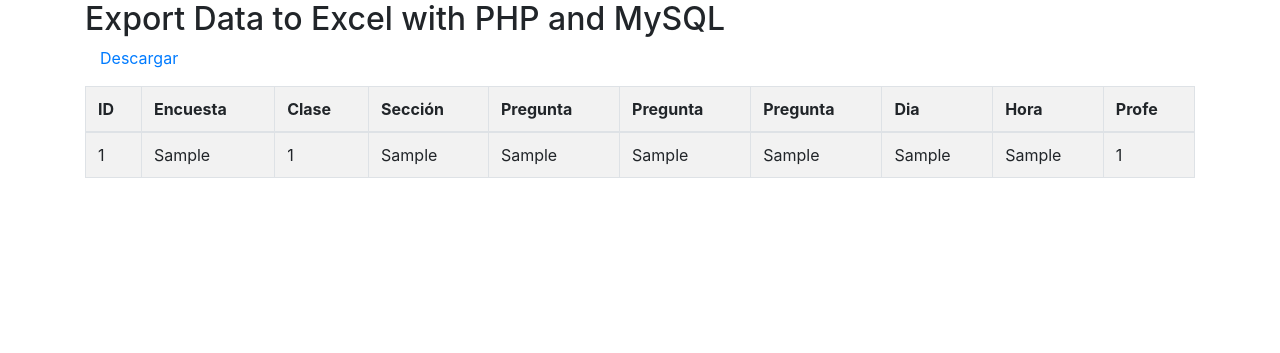
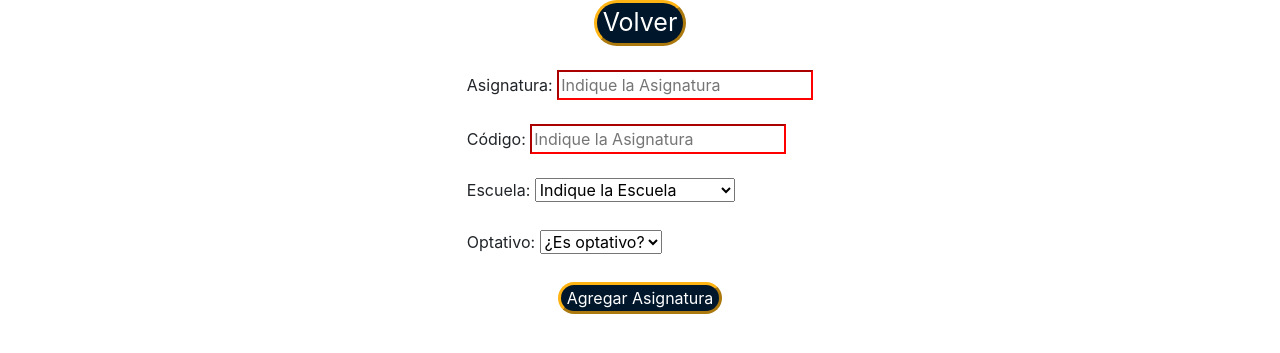
Before and after one commit to fisalazarm/DuocAPP, a PHP site: page /prueba.php in a window 1280 px wide. Shown: the part 151-504 px from the top of the page. Run offline with PHP 8.4, Linux system fonts and the light colour scheme; tables that the repository leaves empty or names only in its code hold one stand-in row (values such as "Sample post").

Commit message:
agregarAsignatura V2

```diff
--- a/administrador.php
+++ b/administrador.php
@@ -12,6 +12,7 @@
         <li><a href="ResultadoEncuestaG.php ">Sabana</a></li>
         <li><a href="Reporte.php ">Todos los usuario</a></li>
         <li><a href="signup-user.php">Registrar Usuario</a></li>
+        <li><a href="agregarAsignatura.php">Agregar Asignatura</a></li>
     </ul></nav>
 
 <?php
--- a/prueba.php
+++ b/prueba.php
@@ -1,67 +1,92 @@
 <html>
-    <?php $title = 'Crear Cuestionario'; ?>
-    <?php $currentPage = 'crearCuestionario'; ?>
+    <?php $title = 'Prueba Asignatura'; ?>
+    <?php $currentPage = 'agregarAsignatura'; ?>
     <?php include('head.php'); ?>
     <?php include('nav-bar.php'); ?>
     <?php include('conexion.php'); ?>
     <?php
 //error_reporting(E_ALL ^ E_NOTICE);
 
-?>
-    <?php
-        $sql_query = "SELECT id_encuesta,codigo_encuesta,id_clasefk,seccion,
-                        pregunta1,pregunta2,pregunta3,dia_encuesta, hora_encuesta, id_profesorfk
-                        FROM encuesta";
-        $resultset = mysqli_query($con, $sql_query) or die("database error:". mysqli_error($con));
-        $developer_records = array();
-        while( $rows = mysqli_fetch_assoc($resultset) ) {
-        $developer_records[] = $rows;
-        }
-    ?>
-    <body>
-        <div class="container">
-    <h2>Export Data to Excel with PHP and MySQL</h2>
-    <div class="well-sm col-sm-12">
-    <div class="btn-group pull-right">
-    <form action="<?php echo $_SERVER["PHP_SELF"]; ?>" method="post">
-    <a href="exportarDatos.php">Descargar</a>
-    </form>
-    </div>
-    </div>
-    <table id="" class="table table-striped table-bordered">
-    <tr>
-    <th>ID</th>
-    <th>Encuesta</th>
-    <th>Clase</th>
-    <th>Sección</th>
-    <th>Pregunta</th>
-    <th>Pregunta</th>
-    <th>Pregunta</th>
-    <th>Dia</th>
-    <th>Hora</th>
-    <th>Profe</th>
-    </tr>
-    <tbody>
-    <?php foreach($developer_records as $developer) { ?>
-    <tr>
-
-    <td><?php echo $developer ['id_encuesta']; ?></td>
-    <td><?php echo $developer ['codigo_encuesta']; ?></td>
-    <td><?php echo $developer ['id_clasefk']; ?></td>
-    <td><?php echo $developer ['seccion']; ?></td>
-    <td><?php echo $developer ['pregunta1']; ?></td>
-    <td><?php echo $developer ['pregunta2']; ?></td>
-    <td><?php echo $developer ['pregunta3']; ?></td>
-    <td><?php echo $developer ['dia_encuesta']; ?></td>
-    <td><?php echo $developer ['hora_encuesta']; ?></td>
-    <td><?php echo $developer ['id_profesorfk']; ?></td>
-
-    </tr>
-    <?php } ?>
-    </tbody>
-    </table>
-    </div>
 
 
+    if(isset($_POST["Asignatura"])){
+        $asignatura = $_POST["Asignatura"];
+        $codigoAsi = $_POST["codAsig"];
+        $escuela = $_POST["escuela"];
+        $optativo = $_POST["optativo"];
+
+        $insertar ="INSERT INTO asignatura(id_asignatura, codigo_asignatura, nombre_asignatura, id_escuela, optativo)
+                      VALUES ('$codigoAsi','$asignatura','$escuela','$optativo')";
+
+        $con->query($insertar);
+
+
+    }
+
+?>
+
+    <body>
+        <div class="container-md d-flex justify-content-center" style="background-color:white" text-center py-5>
+            <button onclick="history.go(-1);" id="Enviar" style="font-size: 25px">Volver </button>
+        </div>
+        <br>
+        <div class="container-md d-flex justify-content-center" style="background-color:white" text-center py-5>
+            <form action="agregarAsignatura.php" method="POST" id="formAsignatura" class="form-md">
+            <td>
+            <td>Asignatura:</td>
+            <input type="text" name="Asignatura" placeholder="Indique la Asignatura" required>
+            </td>
+            <br>
+            <br>
+            <td>
+            <td>Código:</td>
+            <input type="text" name="codAsig" placeholder="Indique la Asignatura" required>
+            </td>
+            <br>
+            <br>
+            <td>Escuela:</td>
+                    <select name="escuela" class="form-select form-select-lg mb-1" id="SelectPregunta" >
+                        <option selected hidden value="" required>Indique la Escuela</option>
+                            <?php
+                                $result = $con->query("select * FROM escuela");
+                                while ($row = $result->fetch_assoc())
+                                    {
+                                        echo "<option required value='".$row['id_escuela']."'>".$row['nombre_escuela']." </option>";
+                                    }
+
+                            ?>
+                    </select>
+                </td>
+                <br>
+                <br>
+                <td>Optativo:</td>
+                    <select name="optativo" class="form-select form-select-lg mb-1" >
+                        <option selected hidden value="" required>¿Es optativo?</option>
+                            <?php
+                                $result = $con->query("select * FROM optativo");
+                                while ($row = $result->fetch_assoc())
+                                    {
+                                        echo "<option required value='".$row['id_optativo']."'>".$row['descripcion']." </option>";
+                                    }
+
+                            ?>
+                    </select>
+                </td>
+
+            <br>
+            <br>
+            <script>/*
+                function aviso() {
+                    alert("La ASignatura fue ingresada correctamente");
+                }*/
+            </script>
+
+
+            <div class="text-center">
+
+            <button id="Enviar" type="submit"  value="add">Agregar Asignatura</button>
+            </div>
+            </form>
+        </div>
     </body>
 </html>
```
Also changed, not shown: agregarAsignatura.php (+71 -44 lines).
